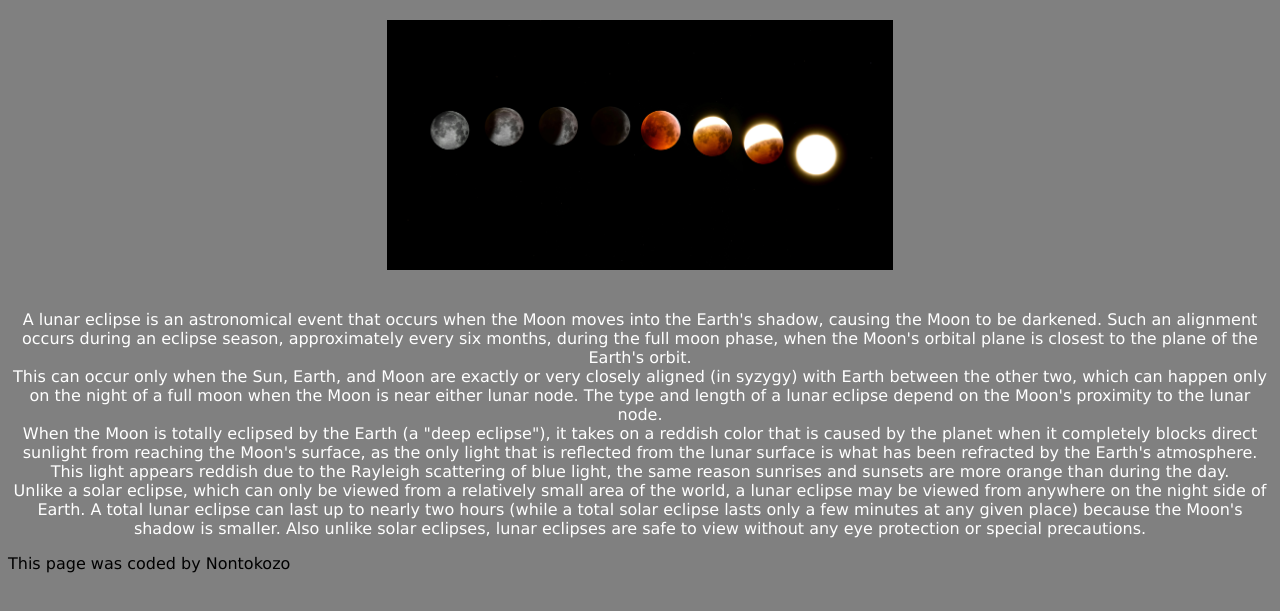
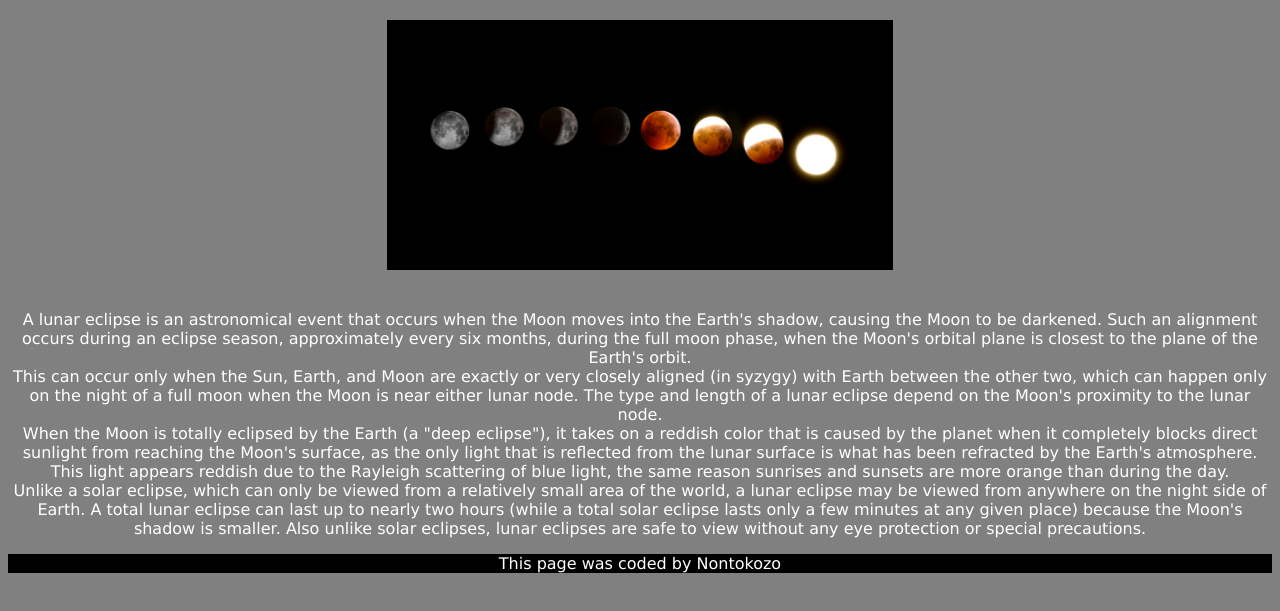
Before and after one commit to Nontokozo22/Introduction-to-CSS, a plain HTML site: page index.html in a window 1280 px wide. Shown: the part 81-692 px from the top of the page. Drawn offline with Linux system fonts and the light colour scheme.

Commit message:
Update style.css

```diff
--- a/styles.css
+++ b/styles.css
@@ -21,3 +21,8 @@ img{
   height: 250px;
 
 }
+footer{
+    text-align: center;
+    background-color: black;
+    color: white;
+}
```
